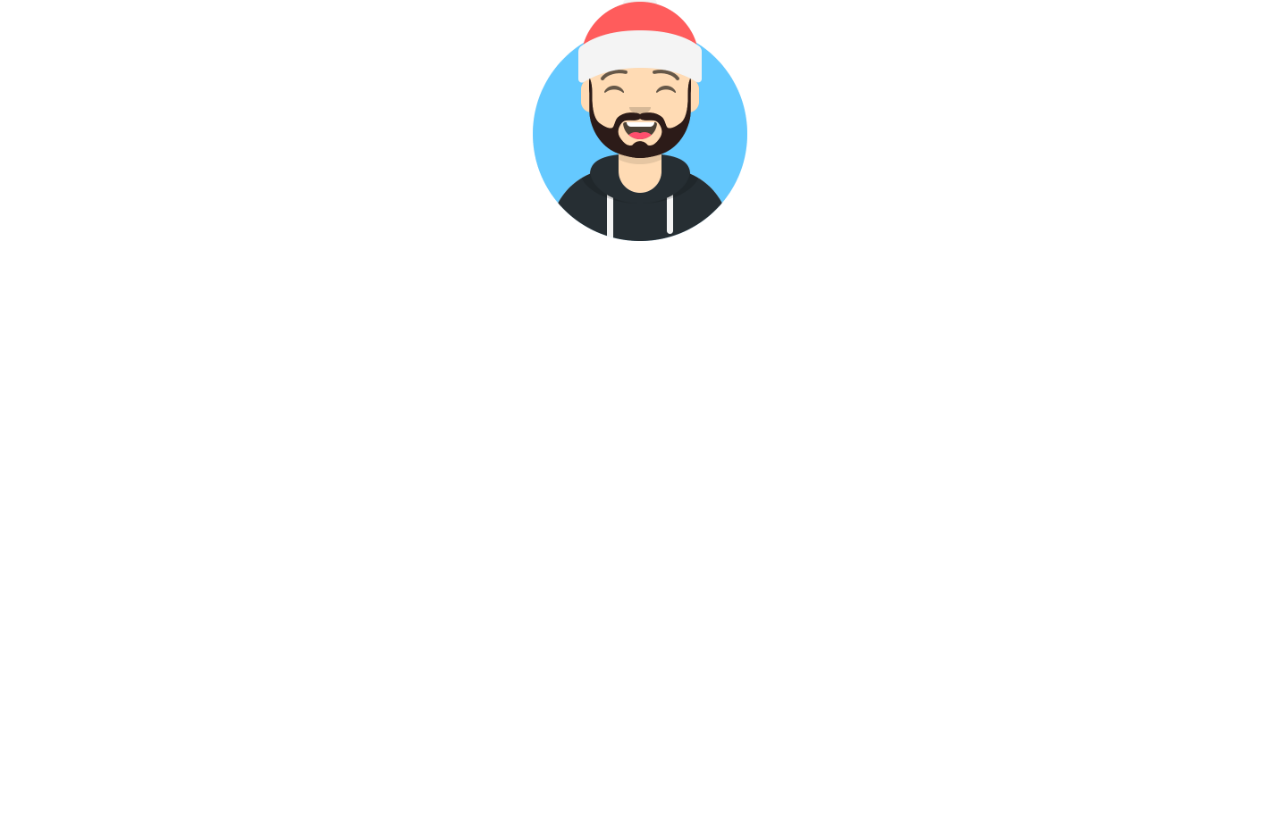
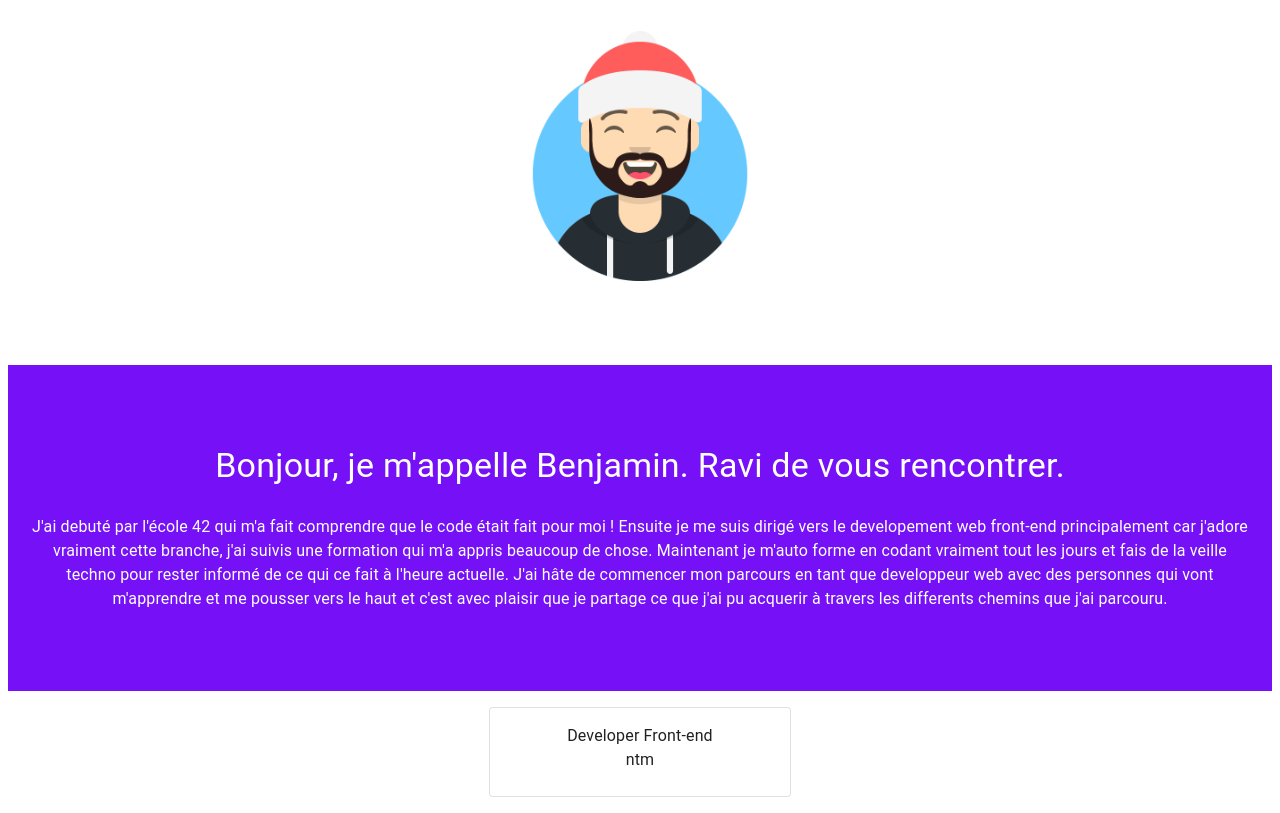
Before and after one commit to BENJYY1337/my-portfolio, a React (Create React App) app: page / in a window 1280 px wide. Shown: the part 349-1162 px from the top of the page. Before the commit the page ends 800 px from the top, so only its background shows below. Built offline with nearby package versions, Linux system fonts and the light colour scheme.

Commit message:
add infoInCard and fix card

```diff
--- a/src/component/Avatar.js
+++ b/src/component/Avatar.js
@@ -8,7 +8,6 @@ import Box from '@material-ui/core/Box'
 const useStyles = makeStyles((theme) => ({
 
     background: {
-
     },
 
 }));
--- a/src/component/Header.js
+++ b/src/component/Header.js
@@ -1,14 +1,13 @@
-import React from 'react'
+import React from "react";
 
-import { makeStyles } from '@material-ui/core/styles'
-import Avatar from './Avatar'
+import { makeStyles } from "@material-ui/core/styles";
+import Avatar from "./Avatar";
 
-import Typography from '@material-ui/core/Typography'
-import Box from '@material-ui/core/Box'
-import Container from '@material-ui/core/Container'
+import Typography from "@material-ui/core/Typography";
+import Box from "@material-ui/core/Box";
+import Container from "@material-ui/core/Container";
 
 const useStyles = makeStyles((theme) => ({
-
   root: {
     display: "flex",
     flexDirection: "column",
@@ -18,15 +17,12 @@ const useStyles = makeStyles((theme) => ({
   colorTitle: {
     color: "#141C3A",
   },
-
 }));
 
 export default function Header() {
-
   const classes = useStyles();
 
   return (
-
     <Container>
       <Box className={classes.root}>
         <Box className={classes.colorTitle}>
@@ -37,11 +33,10 @@ export default function Header() {
         <Typography variant="h6">
           Je conçois et code des choses et j'aime ce que je fais
         </Typography>
-                    <Box pt={5}>
+        <Box pt={10} pb={10}>
           <Avatar />
         </Box>
       </Box>
     </Container>
-
-    )
+  );
 }
--- /dev/null
+++ b/src/component/InfoInCard.js
@@ -0,0 +1,36 @@
+import React from "react";
+
+import { makeStyles } from "@material-ui/core/styles";
+
+import Card from "@material-ui/core/Card";
+import CardContent from "@material-ui/core/CardContent";
+import Typography from "@material-ui/core/Typography";
+import Grid from "@material-ui/core/Grid";
+import Box from "@material-ui/core/Box";
+
+const useStyles = makeStyles({
+  root: {},
+});
+
+export default function InfoInCard(props) {
+  const classes = useStyles();
+
+  return (
+    <Box my={2} align="center">
+      <Card variant="outlined" style={{ maxWidth: "300px" }}>
+        <CardContent align="center">
+          <Grid container>
+            <Grid item xs={12}>
+              <Grid item xs>
+                <Typography>Developer Front-end</Typography>
+              </Grid>
+              <Grid item xs>
+                <Typography>ntm</Typography>
+              </Grid>
+            </Grid>
+          </Grid>
+        </CardContent>
+      </Card>
+    </Box>
+  );
+}
--- /dev/null
+++ b/src/component/Information.js
@@ -0,0 +1,40 @@
+import React from "react";
+
+import { makeStyles } from "@material-ui/core/styles";
+
+import { Box, Typography, Container } from "@material-ui/core";
+
+const useStyles = makeStyles((theme) => ({
+  root: {
+    backgroundColor: "#7510F7",
+    color: "#FFFFFF",
+  },
+}));
+
+export default function Information() {
+  const classes = useStyles();
+
+  return (
+    <Box pt={10} className={classes.root}>
+      <Typography align="center" variant="h4" gutterBottom>
+        Bonjour, je m'appelle Benjamin. Ravi de vous rencontrer.
+      </Typography>
+      <Box pb={10} pt={2}>
+        <Container>
+          <Typography align="center">
+            J'ai debuté par l'école 42 qui m'a fait comprendre que le code était
+            fait pour moi ! Ensuite je me suis dirigé vers le developement web
+            front-end principalement car j'adore vraiment cette branche, j'ai
+            suivis une formation qui m'a appris beaucoup de chose. Maintenant je
+            m'auto forme en codant vraiment tout les jours et fais de la veille
+            techno pour rester informé de ce qui ce fait à l'heure actuelle.
+            J'ai hâte de commencer mon parcours en tant que developpeur web avec
+            des personnes qui vont m'apprendre et me pousser vers le haut et
+            c'est avec plaisir que je partage ce que j'ai pu acquerir à travers
+            les differents chemins que j'ai parcouru.
+          </Typography>
+        </Container>
+      </Box>
+    </Box>
+  );
+}
--- a/src/pages/Home.js
+++ b/src/pages/Home.js
@@ -1,16 +1,35 @@
-import React from 'react'
+import React from "react";
 
-import Header from '../component/Header'
-import Navbar from '../component/Navbar'
+import Header from "../component/Header";
+import Navbar from "../component/Navbar";
+import Information from "../component/Information";
+import InfoInCard from "../component/InfoInCard";
+import Grid from "@material-ui/core/Grid";
+import Container from "@material-ui/core/Container";
+import Box from "@material-ui/core/Box";
+
+const cards = [
+  {
+    title: "Developer Front-end",
+    text:
+      "I like to code things from scratch, and enjoy bringing ideas to life in the browser.",
+    text1: "Languages I speak",
+    icon: "fas fa-cog",
+  },
+  {
+    title: "Developer Back-end",
+    text: "Soon",
+    icon: "far fa-star",
+  },
+];
 
 export default function Home() {
-
-    return (
-
+  return (
     <>
-        <Navbar />
-        <Header />
+      <Navbar />
+      <Header />
+      <Information />
+      <InfoInCard />
     </>
-
-    )
+  );
 }
```
Also changed, not shown: src/component/Navbar.js (+16 -15 lines). Lines whose indentation alone changed are shown as unchanged.
